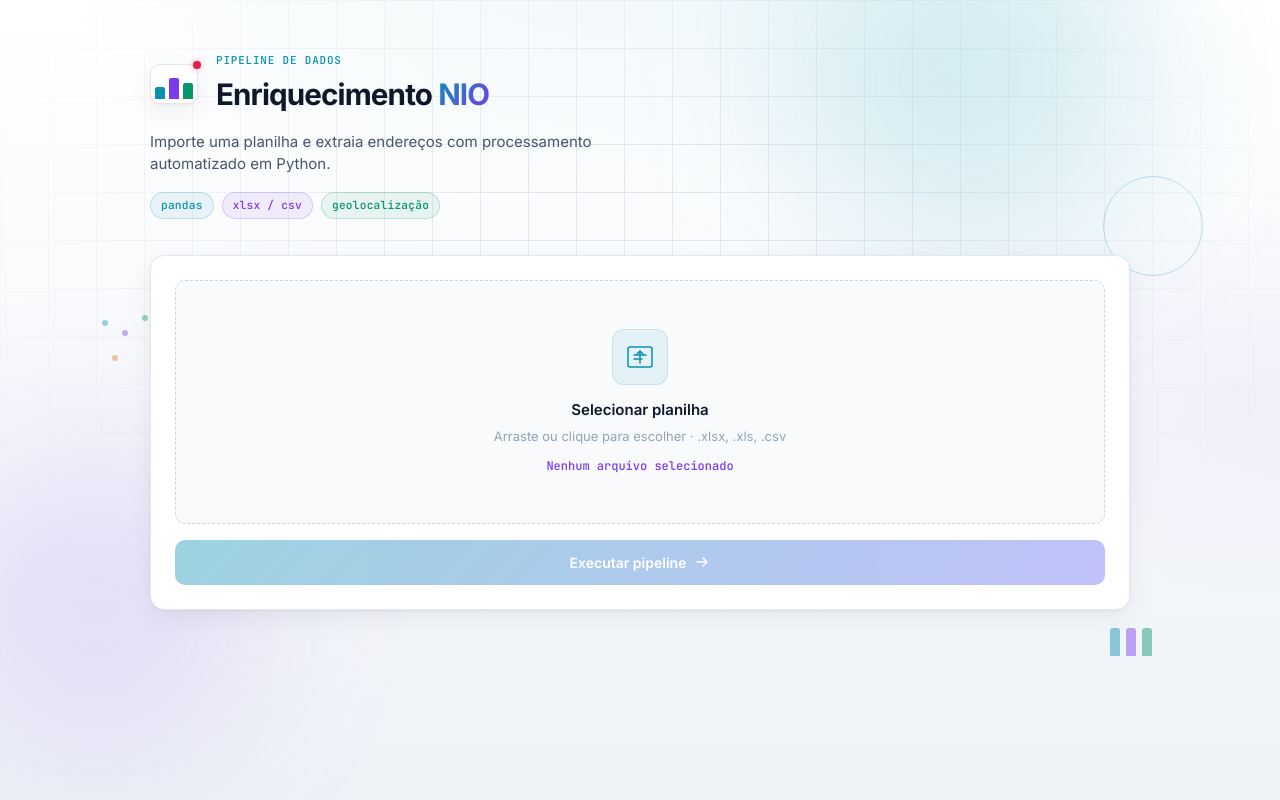
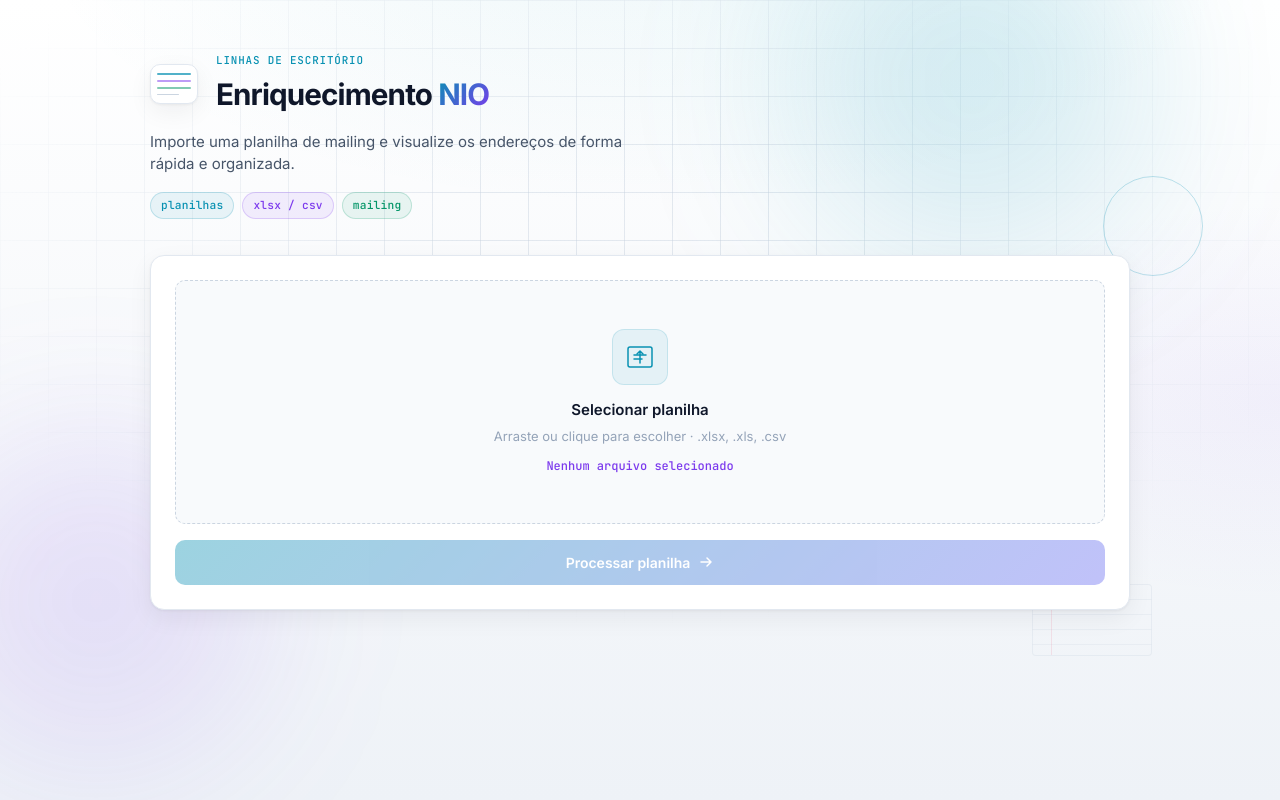
Before and after one commit to 0125mateus/mailing-enderecos, a Django app: page / in a window 1280 px wide. Run offline with Django 5.2, Linux system fonts and the light colour scheme.

Commit message:
Substitui linguagem de ciência de dados por linhas de escritório.
Textos, logo e decoração com estilo de folha pautada.

Co-authored-by: Cursor <cursoragent@cursor.com>

```diff
--- a/static/css/style.css
+++ b/static/css/style.css
@@ -113,51 +113,32 @@ body {
     border: 1px solid rgba(8, 145, 178, 0.25);
 }
 
-.geo-bars {
+.geo-ruled {
     bottom: 18%;
-    right: 12%;
-    display: flex;
-    align-items: flex-end;
-    gap: 6px;
-    height: 48px;
-    opacity: 0.45;
+    right: 10%;
+    width: 120px;
+    height: 72px;
+    border: 1px solid rgba(203, 213, 225, 0.6);
+    border-radius: 4px;
+    background:
+        repeating-linear-gradient(
+            180deg,
+            transparent,
+            transparent 14px,
+            rgba(203, 213, 225, 0.5) 14px,
+            rgba(203, 213, 225, 0.5) 15px
+        );
+    opacity: 0.5;
 }
 
-.geo-bars::before,
-.geo-bars::after {
-    content: "";
-    display: block;
-    border-radius: 3px 3px 0 0;
-}
-
-.geo-bars::before {
-    width: 10px;
-    height: 28px;
-    background: var(--cyan);
-    box-shadow: 16px 0 0 var(--violet), 32px 0 0 var(--emerald);
-}
-
-.geo-scatter {
-    top: 40%;
-    left: 8%;
-    width: 80px;
-    height: 60px;
-    opacity: 0.4;
-}
-
-.geo-scatter::before {
+.geo-ruled::before {
     content: "";
     position: absolute;
-    width: 6px;
-    height: 6px;
-    border-radius: 50%;
-    background: var(--cyan);
-    box-shadow:
-        20px 10px 0 var(--violet),
-        40px -5px 0 var(--emerald),
-        55px 25px 0 var(--coral),
-        10px 35px 0 var(--amber),
-        65px 40px 0 var(--indigo);
+    top: 0;
+    bottom: 0;
+    left: 18px;
+    width: 1px;
+    background: rgba(225, 29, 72, 0.2);
 }
 
 /* ── Layout ── */
@@ -186,46 +167,42 @@ body {
 .brand-mark {
     position: relative;
     display: flex;
-    align-items: flex-end;
-    gap: 4px;
+    flex-direction: column;
+    justify-content: center;
+    gap: 5px;
     width: 48px;
     height: 40px;
-    padding: 4px;
+    padding: 8px 6px;
     background: var(--surface);
     border: 1px solid var(--border);
     border-radius: var(--radius-sm);
     box-shadow: var(--shadow);
 }
 
-.mark-bar {
-    flex: 1;
-    border-radius: 2px 2px 0 0;
+.mark-line {
+    display: block;
+    height: 2px;
+    border-radius: 1px;
+    background: var(--border-light);
 }
 
-.mark-bar-1 {
-    height: 40%;
+.mark-line:nth-child(1) {
     background: var(--cyan);
+    opacity: 0.7;
 }
 
-.mark-bar-2 {
-    height: 70%;
+.mark-line:nth-child(2) {
     background: var(--violet);
+    opacity: 0.5;
 }
 
-.mark-bar-3 {
-    height: 55%;
+.mark-line:nth-child(3) {
     background: var(--emerald);
+    opacity: 0.5;
 }
 
-.mark-dot {
-    position: absolute;
-    top: -4px;
-    right: -4px;
-    width: 8px;
-    height: 8px;
-    border-radius: 50%;
-    background: var(--coral);
-    box-shadow: 0 0 6px rgba(225, 29, 72, 0.4);
+.mark-line-short {
+    width: 65%;
 }
 
 .brand-label {
@@ -707,8 +684,7 @@ tbody tr:hover td:nth-child(2) {
         align-items: stretch;
     }
 
-    .geo-bars,
-    .geo-scatter,
+    .geo-ruled,
     .geo-ring {
         display: none;
     }
--- a/templates/index.html
+++ b/templates/index.html
@@ -17,29 +17,28 @@
         <div class="geo-shape geo-glow geo-glow-cyan"></div>
         <div class="geo-shape geo-glow geo-glow-violet"></div>
         <div class="geo-shape geo-ring"></div>
-        <div class="geo-shape geo-bars"></div>
-        <div class="geo-shape geo-scatter"></div>
+        <div class="geo-shape geo-ruled"></div>
     </div>
 
     <main class="container">
         <header class="header">
             <div class="brand">
                 <div class="brand-mark">
-                    <span class="mark-bar mark-bar-1"></span>
-                    <span class="mark-bar mark-bar-2"></span>
-                    <span class="mark-bar mark-bar-3"></span>
-                    <span class="mark-dot"></span>
+                    <span class="mark-line"></span>
+                    <span class="mark-line"></span>
+                    <span class="mark-line"></span>
+                    <span class="mark-line mark-line-short"></span>
                 </div>
                 <div>
-                    <p class="brand-label">Pipeline de dados</p>
+                    <p class="brand-label">Linhas de escritório</p>
                     <h1>Enriquecimento <span class="accent-nio">NIO</span></h1>
                 </div>
             </div>
-            <p class="header-desc">Importe uma planilha e extraia endereços com processamento automatizado em Python.</p>
+            <p class="header-desc">Importe uma planilha de mailing e visualize os endereços de forma rápida e organizada.</p>
             <div class="header-tags">
-                <span class="tag tag-cyan">pandas</span>
+                <span class="tag tag-cyan">planilhas</span>
                 <span class="tag tag-violet">xlsx / csv</span>
-                <span class="tag tag-emerald">geolocalização</span>
+                <span class="tag tag-emerald">mailing</span>
             </div>
         </header>
 
@@ -59,7 +58,7 @@
             </label>
 
             <button type="button" id="btn-processar" disabled>
-                <span>Executar pipeline</span>
+                <span>Processar planilha</span>
                 <svg width="16" height="16" viewBox="0 0 16 16" fill="none" aria-hidden="true">
                     <path d="M3 8h10M9 4l4 4-4 4" stroke="currentColor" stroke-width="1.5" stroke-linecap="round" stroke-linejoin="round"/>
                 </svg>
@@ -70,7 +69,7 @@
 
         <section id="resultado" class="resultado hidden">
             <div class="section-head">
-                <h2>Output</h2>
+                <h2>Resultado</h2>
                 <div class="section-line"></div>
             </div>
 
```
